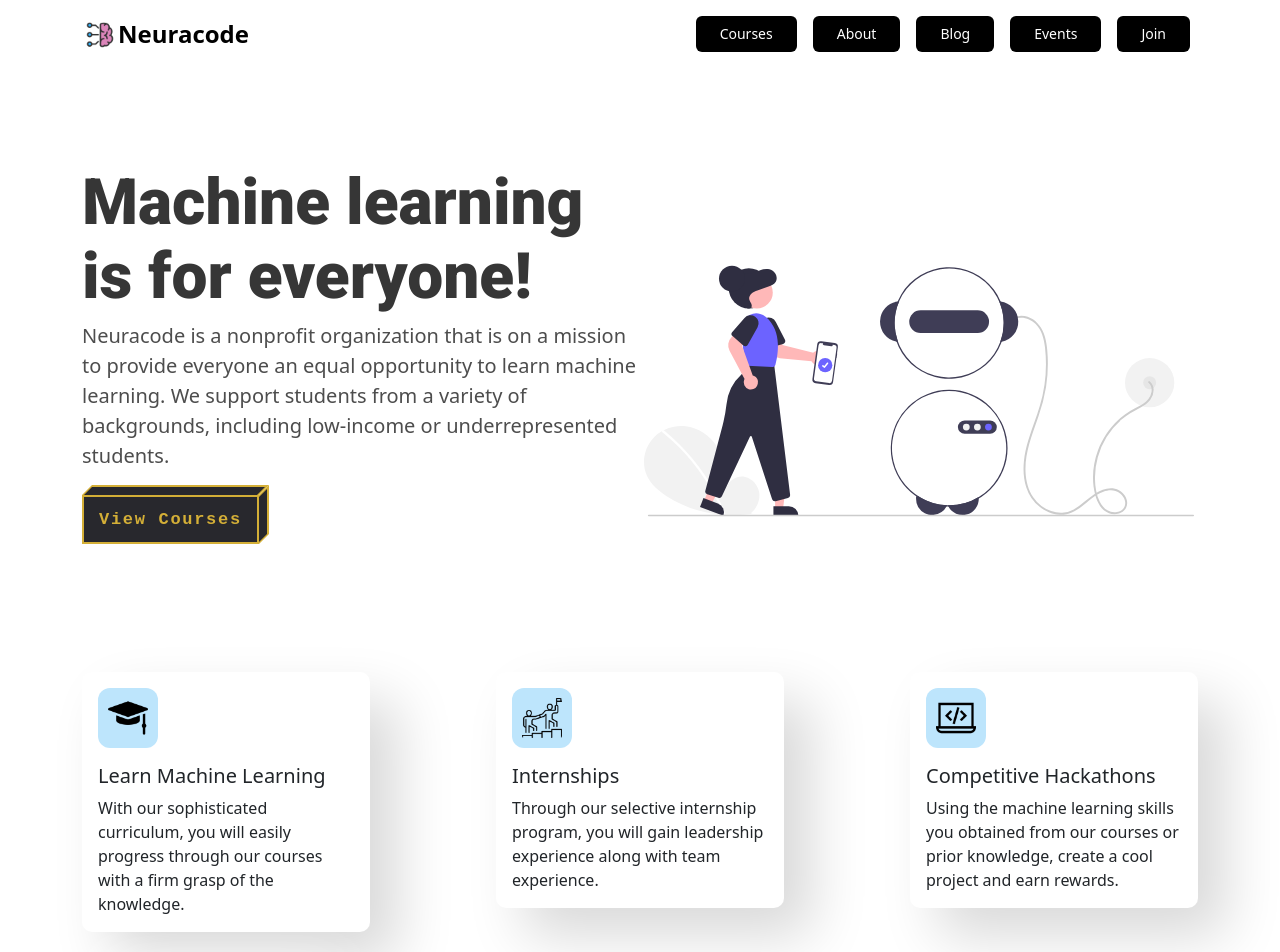
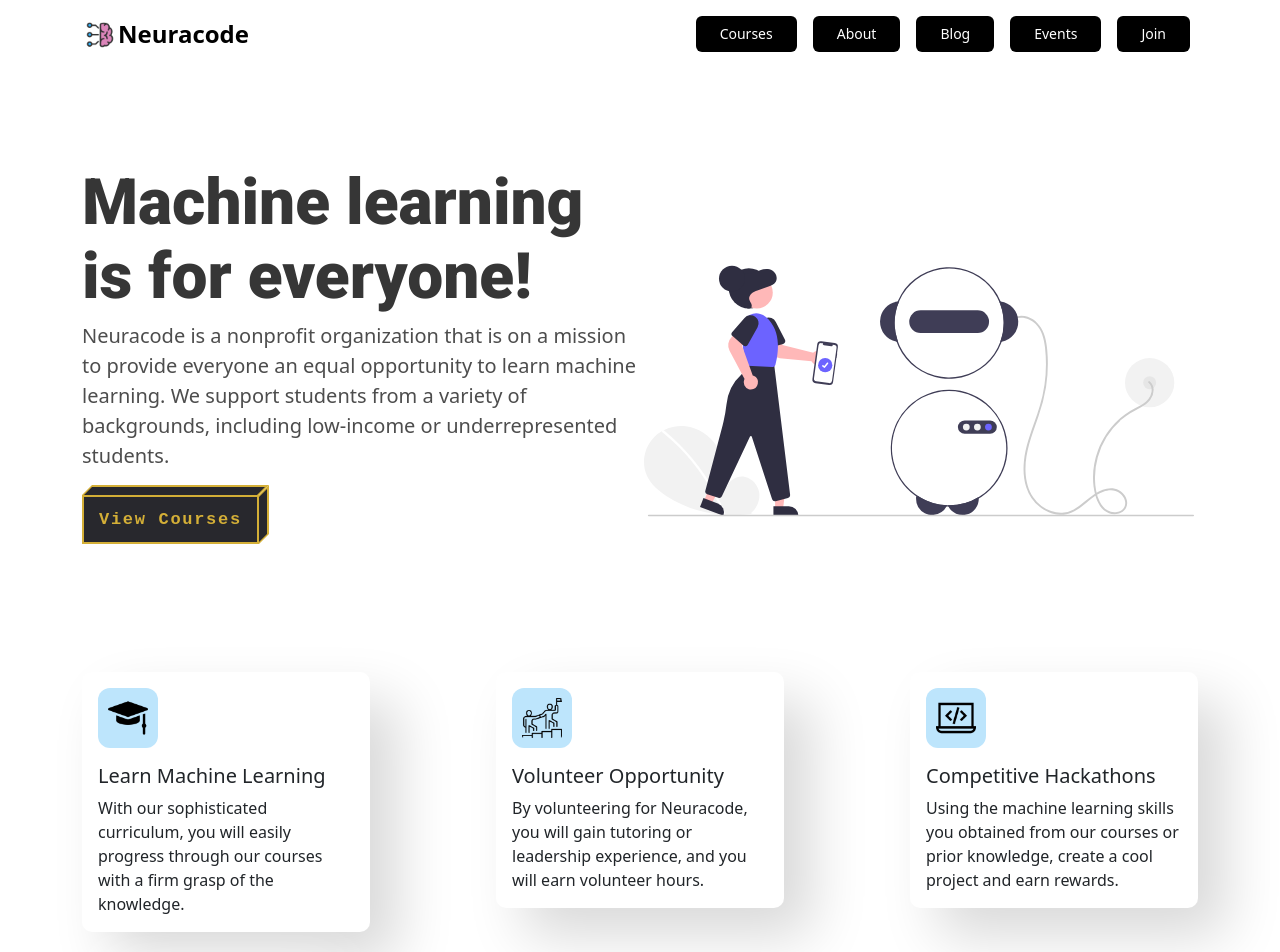
Before and after one commit to Neuracode/website, a Next.js app: page / in a window 1280 px wide. Shown: the top 952 px of the page. Built offline with nearby package versions, Linux system fonts and the light colour scheme.

Commit message:
Remove mdx

```diff
--- a/next.config.js
+++ b/next.config.js
@@ -2,25 +2,10 @@
 const nextConfig = {
     reactStrictMode: true,
     images: {
-        domains: ['img.icons8.com', 'upload.wikimedia.org'],
+        domains: ['img.icons8.com'],
         loader: 'akamai',
         path: '/',
     }
 };
 
 module.exports = nextConfig;
-
-const withMDX = require('@next/mdx')({
-    extension: /\.mdx?$/,
-    options: {
-        remarkPlugins: [],
-        rehypePlugins: [],
-      // If you use `MDXProvider`, uncomment the following line.
-      // providerImportSource: "@mdx-js/react",
-    },
-});
-
-module.exports = withMDX({
-    // Append the default value with md extensions
-    pageExtensions: ['ts', 'tsx', 'js', 'jsx', 'md', 'mdx'],
-});
--- a/pages/index.tsx
+++ b/pages/index.tsx
@@ -188,11 +188,9 @@ const Home: NextPage = () => {
                                     className={styles.smallIcon}
                                 />
                                 <Card.Body>
-                                    <Card.Title>Internships</Card.Title>
+                                    <Card.Title>Volunteer Opportunity</Card.Title>
                                     <Card.Text>
-                                        Through our selective internship
-                                        program, you will gain leadership
-                                        experience along with team experience.
+                                        By volunteering for Neuracode, you will gain tutoring or leadership experience, and you will earn volunteer hours.
                                     </Card.Text>
                                 </Card.Body>
                             </Card>
```
